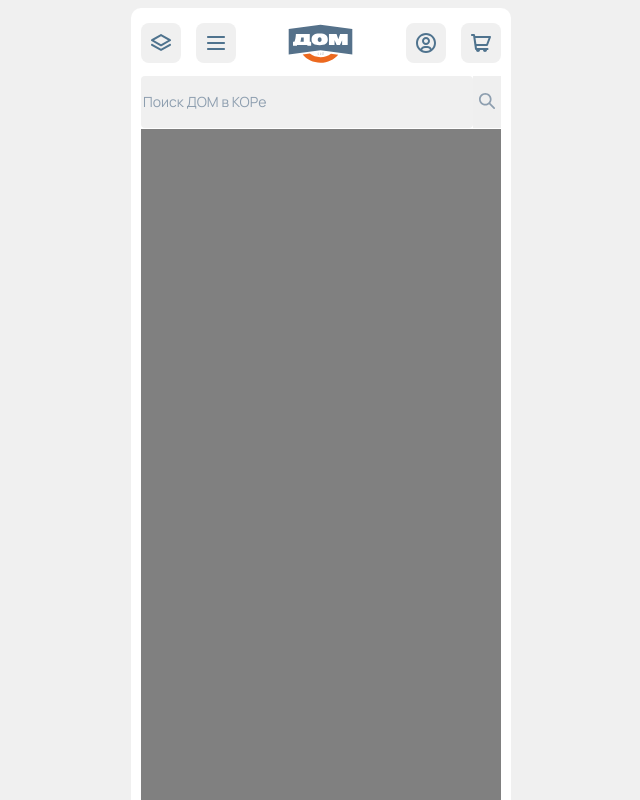
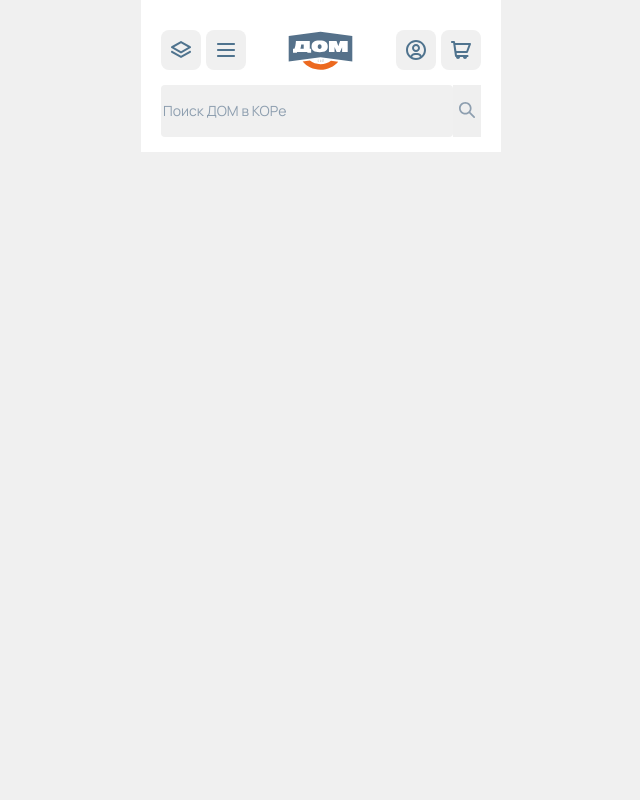
Before and after one commit to Abstrakcionist/test_task, a plain HTML site: page index.html in a window 1280 px wide. Shown: the top 800 px of the page, without its empty margins (319-959 px from the left). Drawn offline with Linux system fonts and the light colour scheme.

Commit message:
fixed css and search line

```diff
--- a/index.html
+++ b/index.html
@@ -37,26 +37,7 @@
 
                 <button class="search_button" type="submit"><img src="images/search_icon.svg" alt=""></button>
             </div>
-
         </header>
-        <div class="banners">
-
-        </div>
-        <div class="popular">
-
-        </div>
-        <div class="lastes">
-
-        </div>
-        <div class="bestsellers">
-
-        </div>
-        <div class="services">
-
-        </div>
-        <footer>
-
-        </footer>
     </div>
 </body>
 </html>
--- a/style.css
+++ b/style.css
@@ -5,33 +5,25 @@ html{
 }
 
 body{
-    display: flex;
-    flex-direction: column;
-    justify-content: space-between;
-    align-items: center;
-    width: 380px;
-    background: #FFFFFF;
-    border-radius: 10px;
-    overflow: hidden;
+    margin: 0 auto;
+    background-color: #FFFFFF;
 }
 
 .container{
-    width: 360px;
+    width: calc(360px - 40px);
     border-radius: 0;
     display: flex;
     flex-direction: column;
     justify-content: space-between;
     align-items: center;
-    background: #FFFFFF;
+    margin: 0 20px;
     overflow: hidden;
 }
 
 header{
     width: 100%;
-    height: 106px;
     display: flex;
     flex-direction: column;
-
     align-items: center;
     padding-top: 15px;
 
@@ -41,7 +33,8 @@ header{
     display: flex;
     flex-direction: row;
     width: 100%;
-    height: 50%;
+    background-color: white;
+    padding: 15px 0;
 
 }
 
@@ -67,6 +60,7 @@ header{
     width: 47%;
     display: flex;
     justify-content: center;
+    height: 40px;
 }
 
 .logo_icon{
@@ -86,6 +80,7 @@ header{
     display: flex;
     flex-direction: row;
     justify-content: space-between;
+    margin-bottom: 15px;
 }
 
 .search_line{
@@ -104,7 +99,6 @@ header{
     line-height: 24px;
     color: #8D9EAF;
 }
-
 
 .search_button{
     border: 0;
```
